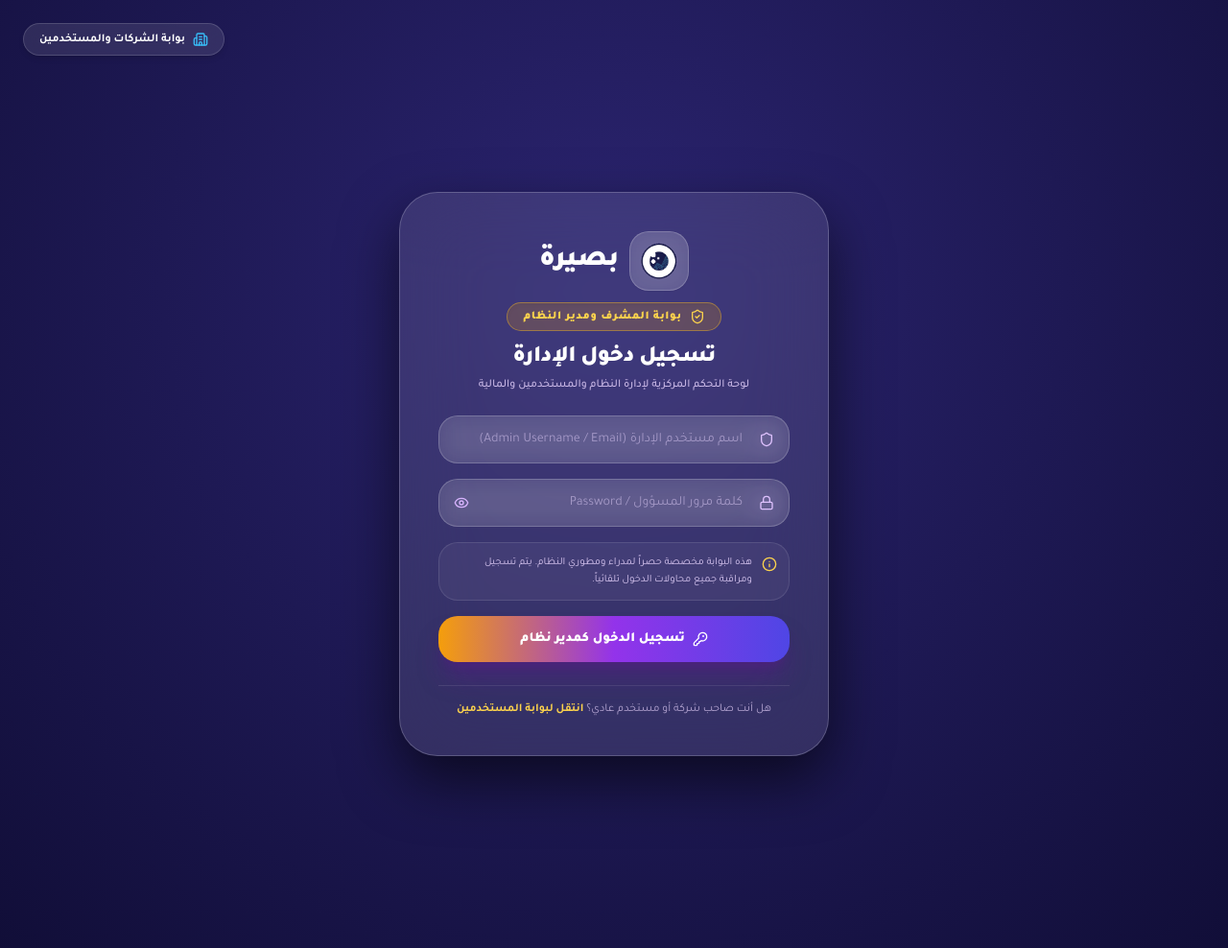
After one commit to meeraalmadilwi-glitch/baseera-app, a Django app: page /admin-login/ in a window 1280 px wide. The commit adds this page. Shown: the whole page at 96% size. Run offline with Django 5.2, Linux system fonts and the light colour scheme; some libraries are stand-ins or nearby versions.

Commit message:
Add dedicated Super Admin login portal and authentication gateway

```diff
--- /dev/null
+++ b/dashboard/templates/dashboard/admin_login.html
@@ -0,0 +1,139 @@
+{% extends 'dashboard/base.html' %}
+{% load static %}
+
+{% block title %}{% if trans.lang_code == 'ar' %}تسجيل دخول مدير النظام (Admin Portal){% else %}Super Admin Login — Baseera{% endif %}{% endblock %}
+
+{% block content %}
+<style>
+    @keyframes shake {
+        0%, 100% { transform: translateX(0); }
+        25% { transform: translateX(-5px); }
+        50% { transform: translateX(5px); }
+        75% { transform: translateX(-5px); }
+    }
+    .animate-shake {
+        animation: shake 0.4s ease-in-out;
+    }
+    input::-ms-reveal,
+    input::-ms-clear,
+    input::-webkit-contacts-auto-fill-button,
+    input::-webkit-credentials-auto-fill-button {
+        display: none !important;
+        width: 0 !important;
+        height: 0 !important;
+    }
+</style>
+
+<div class="{% if trans.lang_code == 'ar' %}font-['Tajawal']{% endif %} relative flex min-h-screen items-center justify-center px-4 py-14 text-{{ trans.align }} bg-[radial-gradient(circle_at_50%_30%,_#2b2470_0%,_#110e38_100%)] text-white">
+
+    <!-- Switch to regular login -->
+    <a href="{% url 'login' %}" class="absolute top-6 {% if trans.lang_code == 'ar' %}left-6{% else %}right-6{% endif %} px-4 py-2 rounded-2xl bg-white/10 hover:bg-white/20 backdrop-blur-md border border-white/15 text-xs font-bold text-white flex items-center gap-2 transition-all shadow-md">
+        <i data-lucide="building-2" class="w-4 h-4 text-sky-400"></i>
+        <span>{% if trans.lang_code == 'ar' %}بوابة الشركات والمستخدمين{% else %}User / Company Portal{% endif %}</span>
+    </a>
+
+    <div class="pointer-events-none absolute inset-0 -z-10 overflow-hidden">
+        <div class="absolute -left-32 -top-32 h-[40rem] w-[40rem] rounded-full bg-[#7c6cf0]/20 blur-[140px] animate-pulse [animation-duration:8s]"></div>
+        <div class="absolute -right-32 -bottom-32 h-[40rem] w-[40rem] rounded-full bg-amber-500/15 blur-[140px] animate-pulse [animation-duration:10s]"></div>
+    </div>
+
+    <!-- Glassmorphic Card -->
+    <div id="adminLoginCard" class="w-full max-w-md animate-fade-up rounded-[2.5rem] p-8 md:p-10 backdrop-blur-2xl border transition-all duration-300 bg-white/10 border-white/20 shadow-[0_25px_60px_rgba(0,0,0,0.6)]">
+
+        <a href="{% url 'welcome' %}" class="flex items-center justify-center gap-3 mb-3 hover:scale-105 transition-transform duration-300">
+            <div class="p-2.5 rounded-2xl bg-white/15 shadow-sm border border-white/20 backdrop-blur-md">
+                <img src="{% static 'dashboard/img/logo.png' %}" alt="Baseera Logo" class="h-10 w-auto object-contain">
+            </div>
+            <span class="text-3xl font-black tracking-tight text-white">{% if trans.lang_code == 'ar' %}بصيرة{% else %}Baseera{% endif %}</span>
+        </a>
+
+        <!-- Admin Badge -->
+        <div class="flex justify-center mb-3">
+            <span class="inline-flex items-center gap-2 px-4 py-1.5 rounded-full bg-amber-500/20 border border-amber-400/40 text-amber-300 text-xs font-black tracking-wider uppercase shadow-inner">
+                <i data-lucide="shield-check" class="w-4 h-4 text-amber-300"></i>
+                {% if trans.lang_code == 'ar' %}بوابة المشرف ومدير النظام{% else %}Super Admin Portal{% endif %}
+            </span>
+        </div>
+
+        <div class="text-center">
+            <h1 class="text-2xl font-black tracking-tight text-white">
+                {% if trans.lang_code == 'ar' %}تسجيل دخول الإدارة{% else %}Admin Portal Login{% endif %}
+            </h1>
+            <p class="mt-1 text-xs text-purple-200/80 font-medium">
+                {% if trans.lang_code == 'ar' %}لوحة التحكم المركزية لإدارة النظام والمستخدمين والمالية{% else %}Centralized System, Financial & Tenant Management{% endif %}
+            </p>
+        </div>
+
+        <!-- System Messages -->
+        {% if messages %}
+        <div class="mt-4 space-y-2">
+            {% for message in messages %}
+            <div class="p-3 rounded-xl text-xs font-bold flex items-center gap-2 {% if message.tags == 'error' %}bg-rose-500/25 border border-rose-400/40 text-rose-200{% else %}bg-emerald-500/25 border border-emerald-400/40 text-emerald-200{% endif %}">
+                <i data-lucide="{% if message.tags == 'error' %}alert-circle{% else %}check-circle{% endif %}" class="w-4 h-4 shrink-0"></i>
+                <span>{{ message }}</span>
+            </div>
+            {% endfor %}
+        </div>
+        {% endif %}
+
+        <form id="adminLoginForm" method="POST" action="{% url 'admin_login' %}" class="mt-6 space-y-4">
+            {% csrf_token %}
+
+            <!-- Username Input -->
+            <div class="relative group">
+                <div class="absolute inset-y-0 {% if trans.lang_code == 'ar' %}right-0 pr-4{% else %}left-0 pl-4{% endif %} flex items-center pointer-events-none text-purple-300 group-focus-within:text-amber-400">
+                    <i data-lucide="shield" class="w-4 h-4"></i>
+                </div>
+                <input type="text" id="username" name="username" required
+                    placeholder="{% if trans.lang_code == 'ar' %}اسم مستخدم الإدارة (Admin Username / Email){% else %}Admin Username or Email{% endif %}"
+                    class="w-full rounded-2xl border border-white/20 bg-white/10 py-3.5 {% if trans.lang_code == 'ar' %}pr-12 pl-4 text-right{% else %}pl-12 pr-4 text-left{% endif %} text-sm text-white outline-none backdrop-blur-md transition-all placeholder:text-purple-200/50 focus:bg-white/15 focus:border-amber-400 focus:shadow-[0_0_20px_rgba(245,158,11,0.25)] focus:ring-1 focus:ring-amber-400" />
+            </div>
+
+            <!-- Password Input -->
+            <div class="relative group">
+                <div class="absolute inset-y-0 {% if trans.lang_code == 'ar' %}right-0 pr-4{% else %}left-0 pl-4{% endif %} flex items-center pointer-events-none text-purple-300 group-focus-within:text-amber-400">
+                    <i data-lucide="lock" class="w-4 h-4"></i>
+                </div>
+                <input type="password" id="password" name="password" required
+                    placeholder="{% if trans.lang_code == 'ar' %}كلمة مرور المسؤول / Password{% else %}Admin Password{% endif %}"
+                    class="w-full rounded-2xl border border-white/20 bg-white/10 py-3.5 {% if trans.lang_code == 'ar' %}pr-12 pl-12 text-right{% else %}pl-12 pr-12 text-left{% endif %} text-sm text-white outline-none backdrop-blur-md transition-all placeholder:text-purple-200/50 focus:bg-white/15 focus:border-amber-400 focus:shadow-[0_0_20px_rgba(245,158,11,0.25)] focus:ring-1 focus:ring-amber-400" />
+                <button type="button" onclick="togglePassword()" class="absolute inset-y-0 {% if trans.lang_code == 'ar' %}left-0 pl-4{% else %}right-0 pr-4{% endif %} flex items-center text-purple-300 hover:text-white">
+                    <i id="eyeIcon" data-lucide="eye" class="w-4 h-4"></i>
+                </button>
+            </div>
+
+            <!-- Security Notice -->
+            <div class="p-3 rounded-2xl bg-white/5 border border-white/10 flex items-start gap-2.5 text-[11px] text-purple-200/90 leading-relaxed">
+                <i data-lucide="info" class="w-4 h-4 text-amber-300 shrink-0 mt-0.5"></i>
+                <span>{% if trans.lang_code == 'ar' %}هذه البوابة مخصصة حصراً لمدراء ومطوري النظام. يتم تسجيل ومراقبة جميع محاولات الدخول تلقائياً.{% else %}Restricted area. Unauthorized access attempts are monitored and logged.{% endif %}</span>
+            </div>
+
+            <!-- Submit -->
+            <button type="submit" class="group relative inline-flex w-full items-center justify-center gap-2 rounded-2xl bg-gradient-to-r from-amber-500 via-purple-600 to-indigo-600 px-6 py-3.5 text-sm font-black text-white shadow-xl shadow-purple-900/50 transition-all duration-300 hover:brightness-110 hover:-translate-y-0.5 active:translate-y-0">
+                <i data-lucide="key-round" class="w-4 h-4"></i>
+                <span>{% if trans.lang_code == 'ar' %}تسجيل الدخول كمدير نظام{% else %}Authenticate & Enter Admin Console{% endif %}</span>
+            </button>
+        </form>
+
+        <div class="mt-6 pt-4 border-t border-white/10 text-center text-xs text-purple-200/70">
+            {% if trans.lang_code == 'ar' %}هل أنت صاحب شركة أو مستخدم عادي؟{% else %}Looking for regular user login?{% endif %}
+            <a href="{% url 'login' %}" class="font-bold text-amber-300 hover:underline">{% if trans.lang_code == 'ar' %}انتقل لبوابة المستخدمين{% else %}Go to User Portal{% endif %}</a>
+        </div>
+    </div>
+</div>
+
+<script>
+    function togglePassword() {
+        const input = document.getElementById('password');
+        const icon = document.getElementById('eyeIcon');
+        if (input.type === 'password') {
+            input.type = 'text';
+            icon.setAttribute('data-lucide', 'eye-off');
+        } else {
+            input.type = 'password';
+            icon.setAttribute('data-lucide', 'eye');
+        }
+        if (typeof lucide !== 'undefined') lucide.createIcons();
+    }
+</script>
+{% endblock %}
--- a/dashboard/urls.py
+++ b/dashboard/urls.py
@@ -31,6 +31,7 @@ urlpatterns = [
     path("save-manual-note/", views.save_manual_note, name="save_manual_note"),
 
     # Admin links
+    path("admin-login/", views.admin_login, name="admin_login"),
     path("admin-dashboard/", views.admin_dashboard, name="admin_dashboard"),
     path("admin-settings/", views.admin_settings, name="admin_settings"),
     path("admin-logs/", views.admin_logs, name="admin_logs"),
--- a/dashboard/views.py
+++ b/dashboard/views.py
@@ -149,6 +149,41 @@ def user_login(request):
             messages.error(request, "خطأ في البيانات تأكد من اسم المستخدم وكلمة المرور / Invalid credentials.")
 
     return render(request, "dashboard/login.html")
+
+
+def admin_login(request):
+    if request.user.is_authenticated:
+        if request.user.is_staff or request.user.is_superuser or request.user.username == "admin":
+            return redirect("admin_dashboard")
+        messages.warning(request, "أنت مسجل كحساب مستخدم عادي. يرجى تسجيل الدخول بحساب مسؤول للوصول إلى لوحة الإدارة.")
+        return redirect("dashboard")
+
+    if request.method == "POST":
+        login_input = request.POST.get("username", "").strip()
+        password = request.POST.get("password", "")
+
+        user = authenticate(request, username=login_input, password=password)
+        if user is None and "@" in login_input:
+            user_obj = User.objects.filter(email=login_input).first()
+            if user_obj:
+                user = authenticate(request, username=user_obj.username, password=password)
+
+        if user is not None:
+            if user.is_staff or user.is_superuser or user.username == "admin":
+                login(request, user)
+                SystemLog.objects.create(
+                    user=user,
+                    action_type="تسجيل دخول الإدارة / Admin Login",
+                    details=f"قام مدير النظام {user.username} بتسجيل الدخول إلى بوابة المشرف."
+                )
+                messages.success(request, f"مرحباً بك يا مدير النظام {user.username}! تم تفعيل لوحة الإشراف.")
+                return redirect("admin_dashboard")
+            else:
+                messages.error(request, "عذراً، هذا الحساب ليس لديه صلاحيات الإدارة (Super Admin). يرجى الدخول من بوابة المستخدمين والشركات.")
+        else:
+            messages.error(request, "خطأ في بيانات الاعتماد. يرجى التأكد من اسم مستخدم الإدارة وكلمة المرور.")
+
+    return render(request, "dashboard/admin_login.html")
 
 def social_login_dummy(request, provider):
     if request.user.is_authenticated:
```
Also changed, not shown: dashboard/templates/dashboard/login.html (+7 -0 lines), dashboard/templates/dashboard/register.html (+7 -0 lines).
